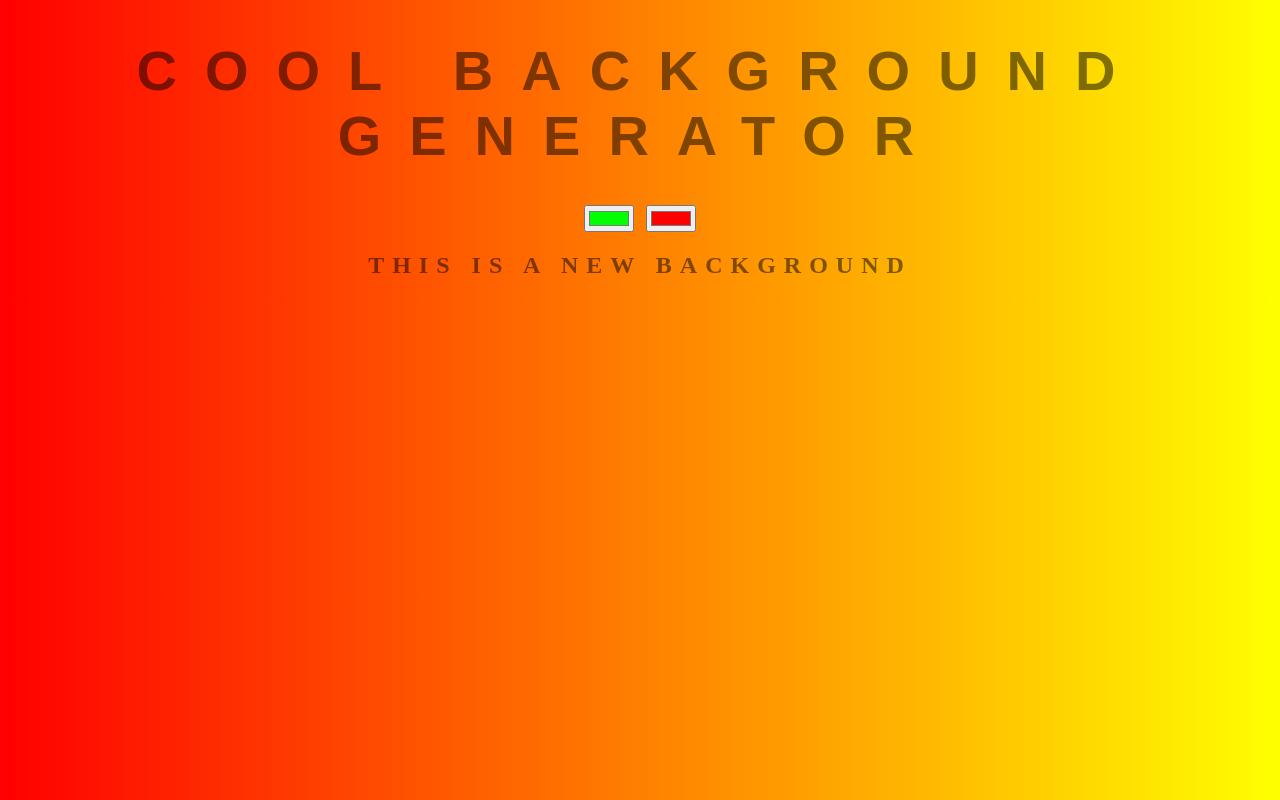
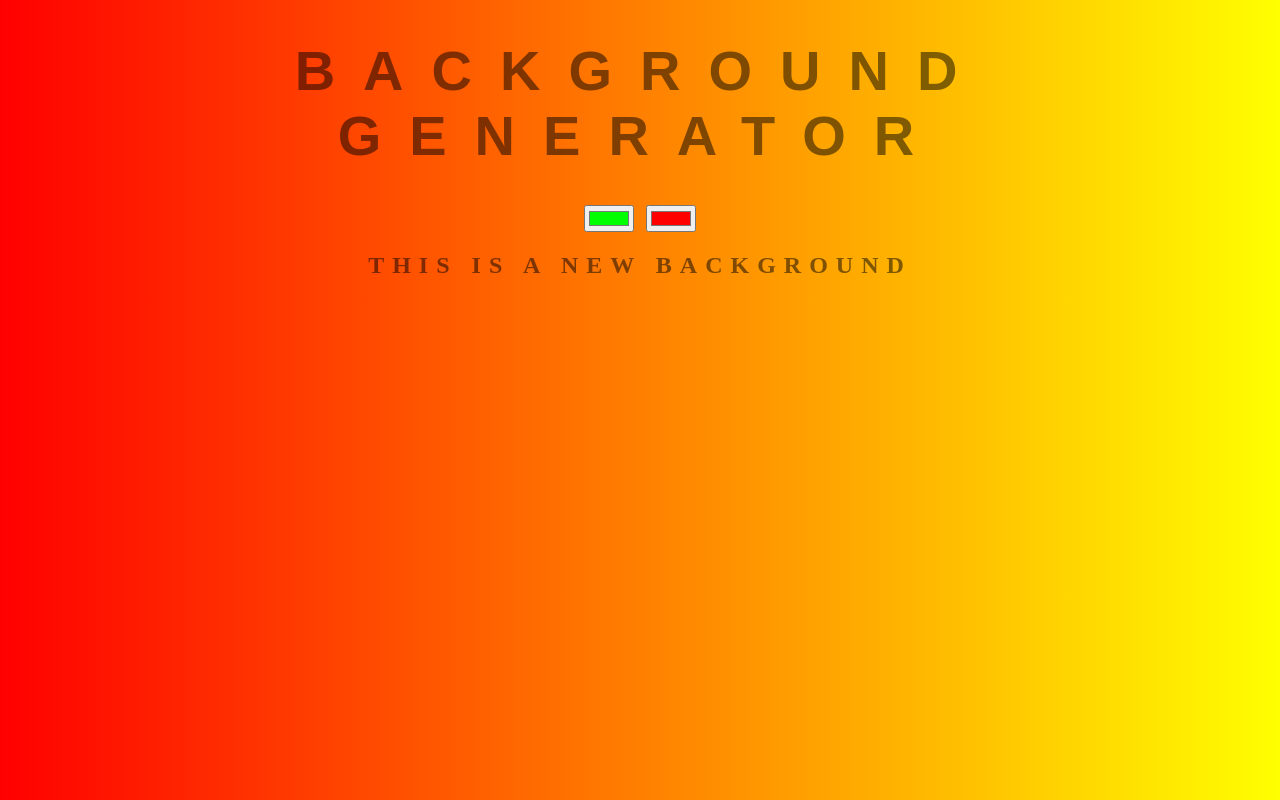
Before and after one commit to zarkhanam/background-generator, a plain HTML site: page index.html in a window 1280 px wide. Drawn offline with Linux system fonts and the light colour scheme.

Commit message:
Reverting back to the old title

```diff
--- a/index.html
+++ b/index.html
@@ -7,7 +7,7 @@
 	<link rel="stylesheet" type="text/css" href="style.css">
 </head>
 <body id= "gradient">
-	<h1>Cool Background generator</h1>
+	<h1>Background generator</h1>
 	<input class= "color1" type="color" name="color1" value="#00ff00">
 	<input class= "color2" type="color" name="color2" value="#ff0000">
 	<h2>this is a new Background</h2>
```
